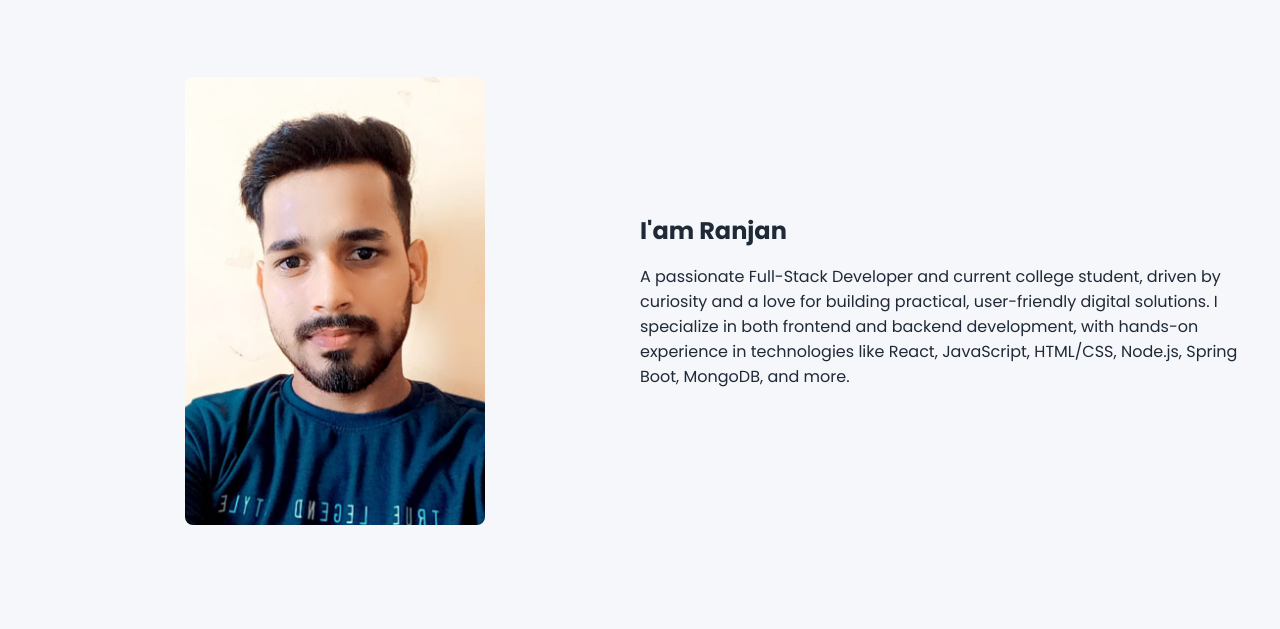
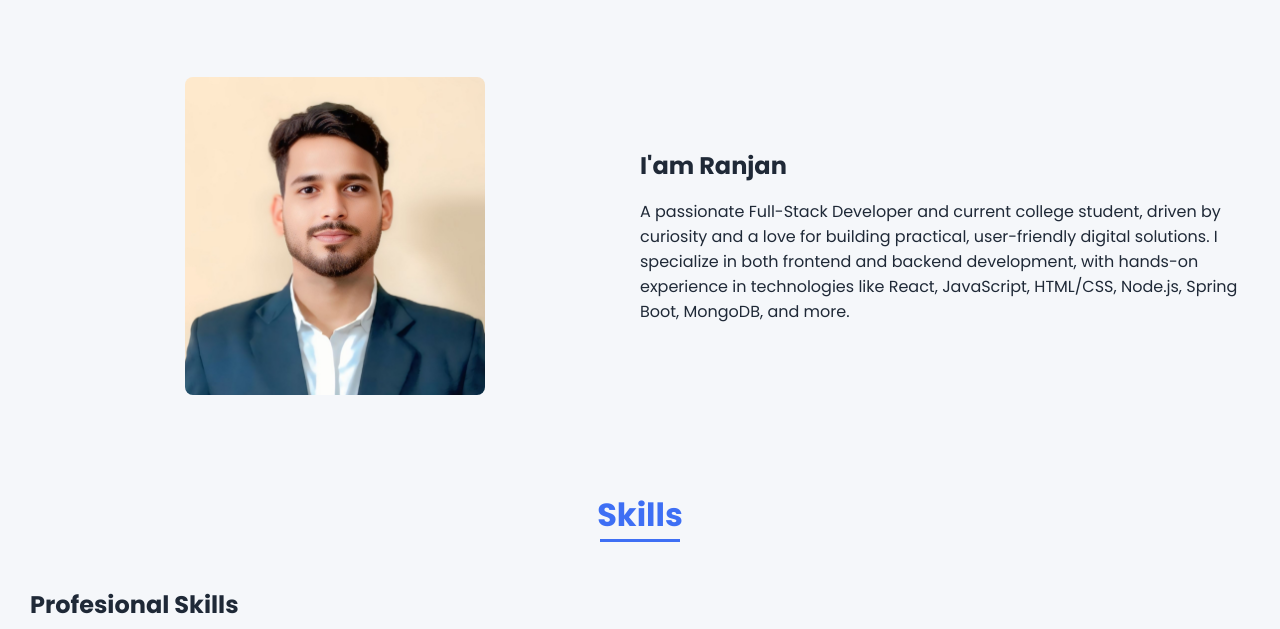
Before and after one commit to ranjankush/portfolio, a plain HTML site: page index.html in a window 1280 px wide. Shown: the part 891-1520 px from the top of the page. Drawn offline with nearby package versions, Linux system fonts and the light colour scheme.

Commit message:
Implement code changes to enhance functionality and improve performance

```diff
--- a/index.html
+++ b/index.html
@@ -70,7 +70,7 @@
 
                 <div class="about__container bd-grid">
                     <div class="about__img">
-                        <img src="assets/img/RanjanORG.jpg" alt="">
+                        <img src="assets/img/ProfilePics.jpg" alt="">
                     </div>
 
                     <div>
```
Also changed, not shown: assets/img/ProfilePics.jpg (added).
